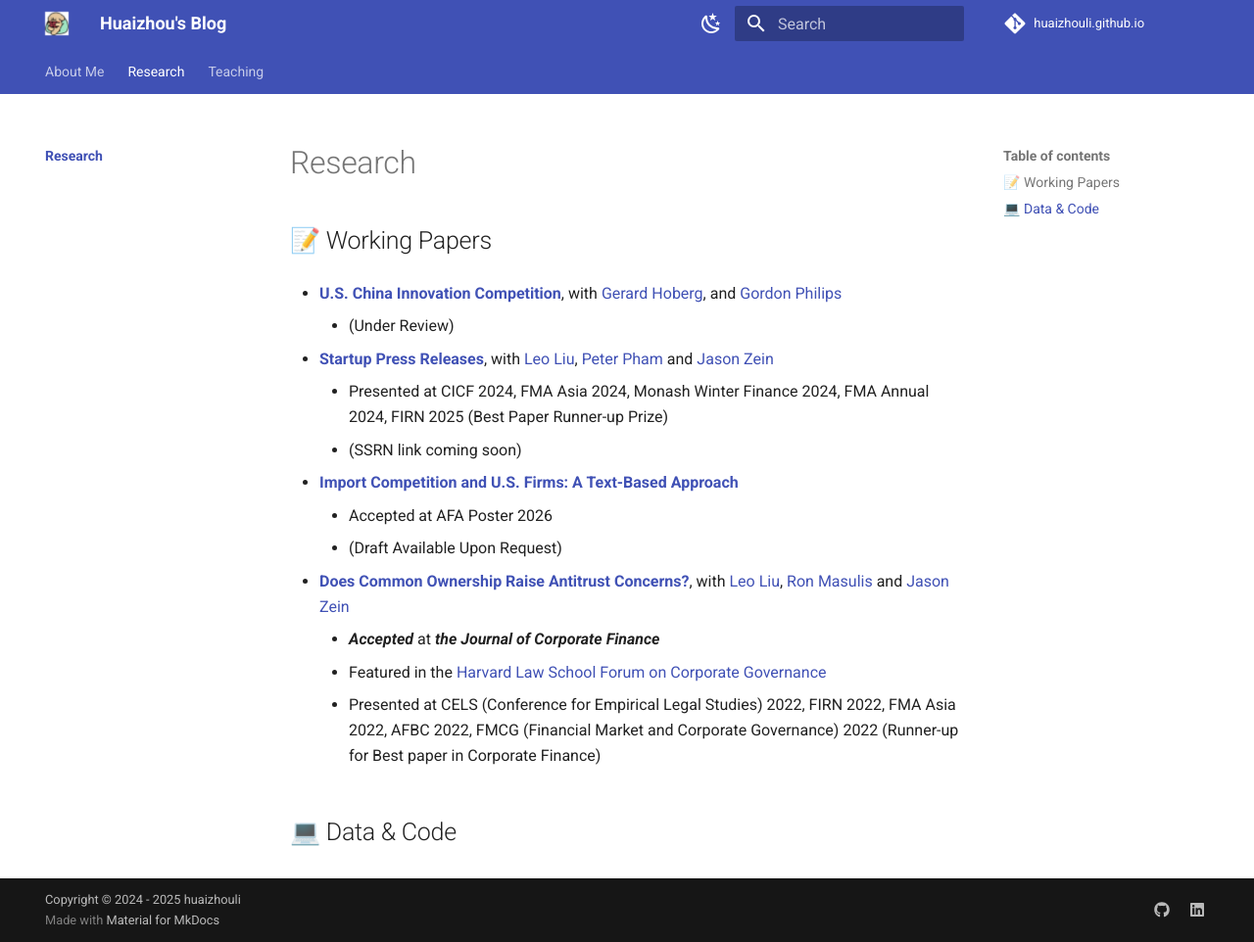
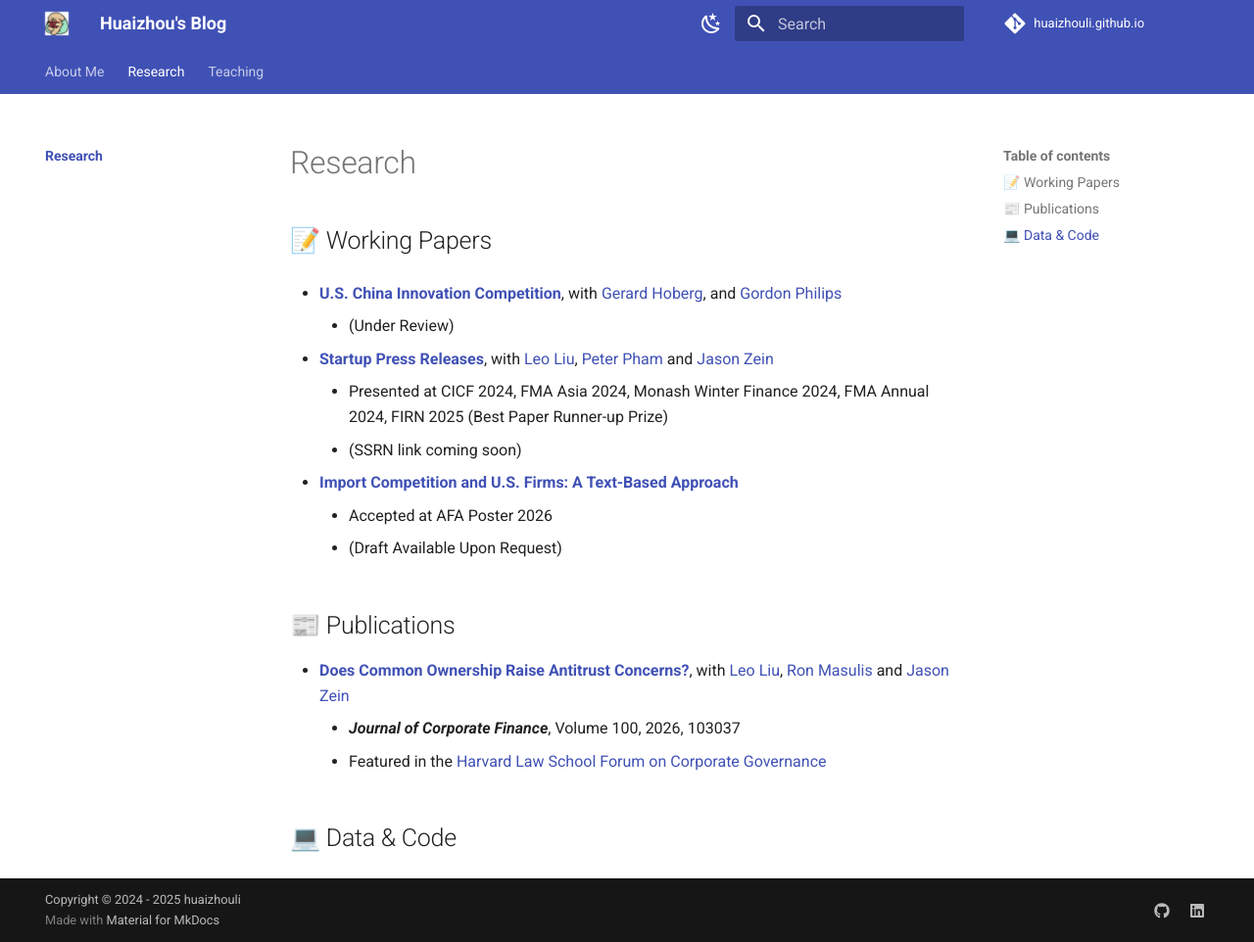
Before and after one commit to huaizhouli/huaizhouli.github.io, an MkDocs documentation site: the page built from docs/research/index.md, in a window 1280 px wide and 962 px high. Shown: the whole window at 98% size. Built offline with MkDocs 1.6.1 and Material for MkDocs 9.7.7, drawn with Linux system fonts in a browser that asks for light colours; comment, search, counter and statistics services are not loaded.

Commit message:
Update index.md

```diff
--- a/docs/research/index.md
+++ b/docs/research/index.md
@@ -13,9 +13,10 @@
     - Accepted at AFA Poster 2026
     - (Draft Available Upon Request)
 
-- [**Does Common Ownership Raise Antitrust Concerns?**](https://papers.ssrn.com/sol3/papers.cfm?abstract_id=4972463), with [Leo Liu](https://leoliu0.github.io/), [Ron Masulis](https://sites.google.com/site/ronmasulis) and [Jason Zein](https://www.jasonzein.com/)
-    - ***Accepted*** at **_the Journal of Corporate Finance_**
+## 📰 Publications
+
+- [**Does Common Ownership Raise Antitrust Concerns?**](https://doi.org/10.1016/j.jcorpfin.2026.103037), with [Leo Liu](https://leoliu0.github.io/), [Ron Masulis](https://sites.google.com/site/ronmasulis) and [Jason Zein](https://www.jasonzein.com/)
+    - ***Journal of Corporate Finance***, Volume 100, 2026, 103037
     - Featured in the [Harvard Law School Forum on Corporate Governance](https://corpgov.law.harvard.edu/2025/01/06/does-common-ownership-raise-antitrust-concerns/)
-    - Presented at  CELS (Conference for Empirical Legal Studies) 2022, FIRN 2022, FMA Asia 2022,  AFBC 2022, FMCG (Financial Market and Corporate Governance) 2022 (Runner-up for Best paper in Corporate Finance)
 
 ## 💻 Data & Code
```
